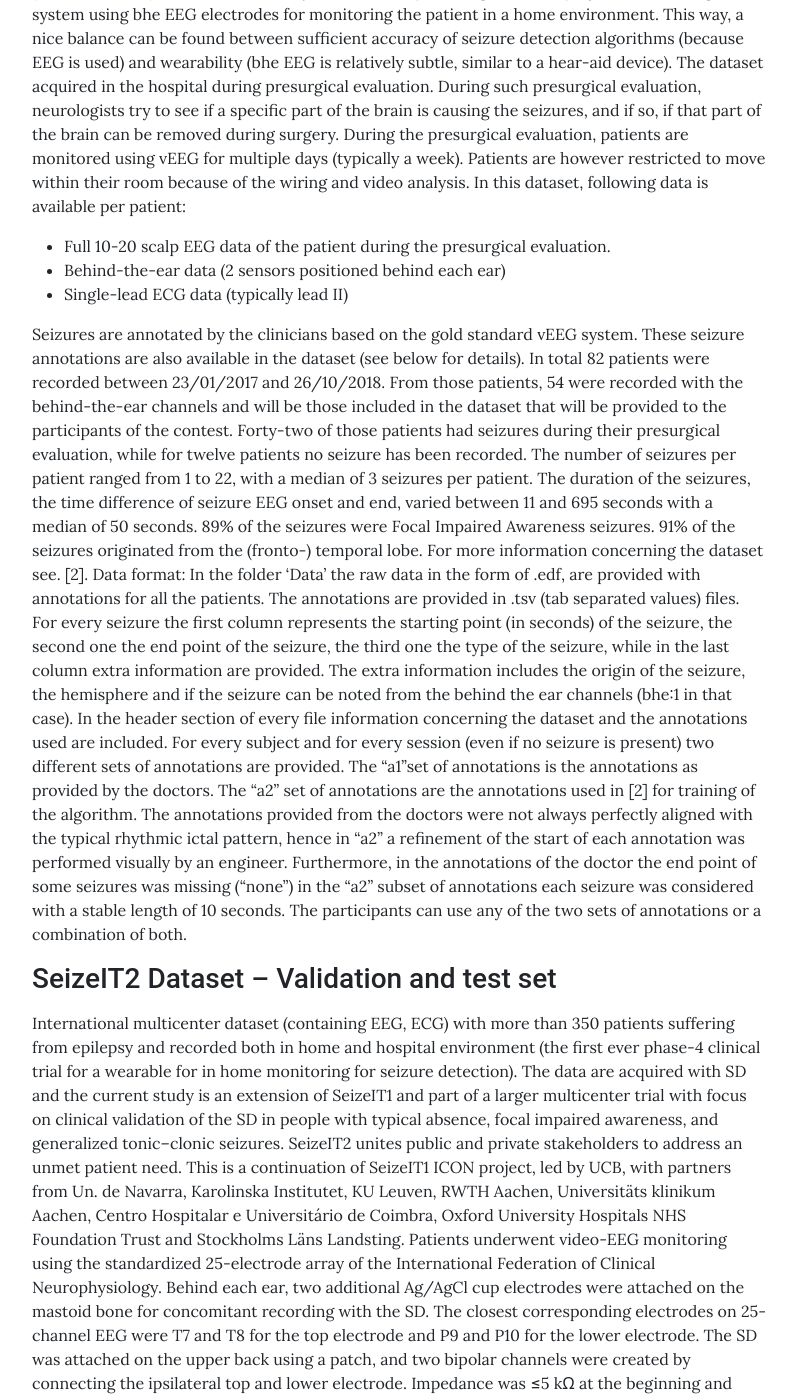
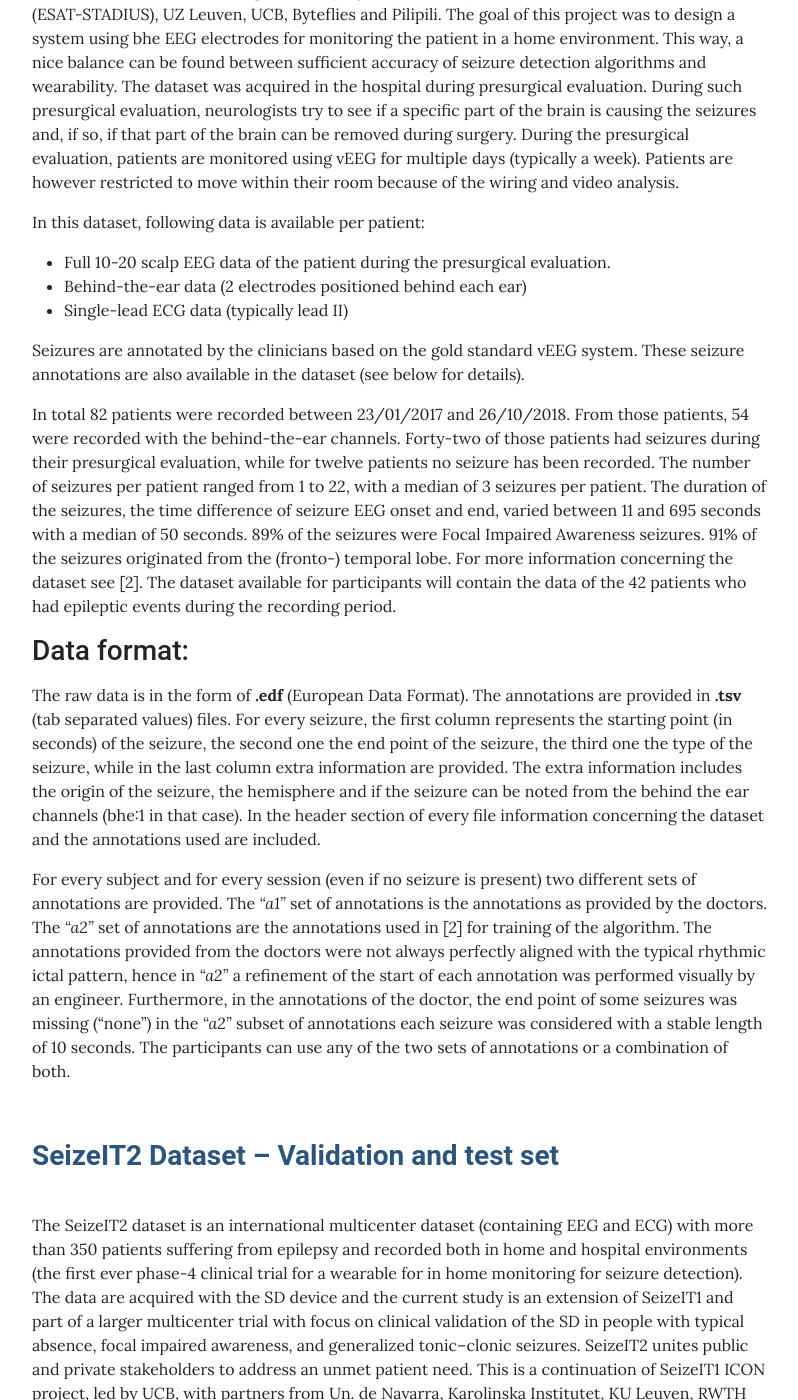
Before and after one commit to miguelbhagubai/testpage, a Jekyll site: the page built from pages/dataset.md, in a window 1280 px wide and 1400 px high, scrolled down 396 px. Shown: the whole window, without its empty margins (240-1038 px from the left). Built offline with Jekyll 4.4.1, drawn with Linux system fonts in a browser that asks for light colours; some of the changed text lies outside the part shown.

Commit message:
updated pages

```diff
--- a/pages/dataset.md
+++ b/pages/dataset.md
@@ -3,23 +3,35 @@ title: Dataset
 permalink: /dataset/
 ---
 
-### Seize It1 Dataset – Training set
+### **<span style="color:#2B547E">Seize It1 Dataset – Training set</span>**
+\
+This dataset is obtained during an ICON project (2017-2018) in collaboration with KU Leuven (ESAT-STADIUS), UZ Leuven, UCB, Byteflies and Pilipili. The goal of this project was to design a system using bhe EEG electrodes for monitoring the patient in a home environment. This way, a nice balance can be found between sufficient accuracy of seizure detection algorithms and wearability. The dataset was acquired in the hospital during presurgical evaluation. During such presurgical evaluation, neurologists try to see if a specific part of the brain is causing the seizures and, if so, if that part of the brain can be removed during surgery. During the presurgical evaluation, patients are monitored using vEEG for multiple days (typically a week). Patients are however restricted to move within their room because of the wiring and video analysis.
 
-This dataset is obtained during an ICON project (2017-2018) in collaboration with KU Leuven (ESAT-STADIUS), UZ Leuven, UCB, Byteflies and Pilipili. The goal of this project was to design a system using bhe EEG electrodes for monitoring the patient in a home environment. This way, a nice balance can be found between sufficient accuracy of seizure detection algorithms (because EEG is used) and wearability (bhe EEG is relatively subtle, similar to a hear-aid device). The dataset acquired in the hospital during presurgical evaluation. During such presurgical evaluation, neurologists try to see if a specific part of the brain is causing the seizures, and if so, if that part of the brain can be removed during surgery. During the presurgical evaluation, patients are monitored using vEEG for multiple days (typically a week). Patients are however restricted to move within their room because of the wiring and video analysis.
 In this dataset, following data is available per patient:
 - Full 10-20 scalp EEG data of the patient during the presurgical evaluation.
-- Behind-the-ear data (2 sensors positioned behind each ear)
+- Behind-the-ear data (2 electrodes positioned behind each ear)
 - Single-lead ECG data (typically lead II)
 
 Seizures are annotated by the clinicians based on the gold standard vEEG system. These seizure annotations are also available in the dataset (see below for details).
-In total 82 patients were recorded between 23/01/2017 and 26/10/2018. From those patients, 54 were recorded with the behind-the-ear channels and will be those included in the dataset that will be provided to the participants of the contest. Forty-two of those patients had seizures during their presurgical evaluation, while for twelve patients no seizure has been recorded. The number of seizures per patient ranged from 1 to 22, with a median of 3 seizures per patient. The duration of the seizures, the time difference of seizure EEG onset and end, varied between 11 and 695 seconds with a median of 50 seconds. 89% of the seizures were Focal Impaired Awareness seizures. 91% of the seizures originated from the (fronto-) temporal lobe. For more information concerning the dataset see. [2].
-Data format:  In the folder 'Data' the raw data in the form of .edf, are provided with annotations for all the patients. The annotations are provided in .tsv (tab separated values) files. For every seizure the first column represents the starting point (in seconds) of the seizure, the second one the end point of the seizure, the third one the type of the seizure, while in the last column extra information are provided. The extra information includes the origin of the seizure, the hemisphere and if the seizure can be noted from the behind the ear channels (bhe:1 in that case).  In the header section of every file information concerning the dataset and the annotations used are included.
-For every subject and for every session (even if no seizure is present) two different sets of annotations are provided. The "a1"set of annotations is the annotations as provided by the doctors. The "a2" set of annotations are the annotations used in [2] for training of the algorithm. The annotations provided from the doctors were not always perfectly aligned with the typical rhythmic ictal pattern, hence in "a2" a refinement of the start of each annotation was performed visually by an engineer. Furthermore, in the annotations of the doctor the end point of some seizures was missing ("none") in the "a2" subset of annotations each seizure was considered with a stable length of 10 seconds. The participants can use any of the two sets of annotations or a combination of both.
+
+In total 82 patients were recorded between 23/01/2017 and 26/10/2018. From those patients, 54 were recorded with the behind-the-ear channels. Forty-two of those patients had seizures during their presurgical evaluation, while for twelve patients no seizure has been recorded. The number of seizures per patient ranged from 1 to 22, with a median of 3 seizures per patient. The duration of the seizures, the time difference of seizure EEG onset and end, varied between 11 and 695 seconds with a median of 50 seconds. 89% of the seizures were Focal Impaired Awareness seizures. 91% of the seizures originated from the (fronto-) temporal lobe. For more information concerning the dataset see [2]. The dataset available for participants will contain the data of the 42 patients who had epileptic events during the recording period.
 
 
+### Data format:
 
-### SeizeIT2 Dataset – Validation and test set
+The raw data is in the form of **.edf** (European Data Format). The annotations are provided in **.tsv** (tab separated values) files. For every seizure, the first column represents the starting point (in seconds) of the seizure, the second one the end point of the seizure, the third one the type of the seizure, while in the last column extra information are provided. The extra information includes the origin of the seizure, the hemisphere and if the seizure can be noted from the behind the ear channels (bhe:1 in that case).  In the header section of every file information concerning the dataset and the annotations used are included.
 
-International multicenter dataset (containing EEG, ECG) with more than 350 patients suffering from epilepsy and recorded both in home and hospital environment (the first ever phase-4 clinical trial for a wearable for in home monitoring for seizure detection). The data are acquired with SD and the current study is an extension of SeizeIT1 and part of a larger multicenter trial with focus on clinical validation of the SD in people with typical absence, focal impaired awareness, and generalized tonic–clonic seizures. SeizeIT2 unites public and private stakeholders to address an unmet patient need. This is a continuation of SeizeIT1 ICON project, led by UCB, with partners from Un. de Navarra, Karolinska Institutet, KU Leuven, RWTH Aachen, Universitäts klinikum Aachen, Centro Hospitalar e Universitário de Coimbra, Oxford University Hospitals NHS Foundation Trust and Stockholms Läns Landsting.
+For every subject and for every session (even if no seizure is present) two different sets of annotations are provided. The _"a1"_ set of annotations is the annotations as provided by the doctors. The _"a2"_ set of annotations are the annotations used in [2] for training of the algorithm. The annotations provided from the doctors were not always perfectly aligned with the typical rhythmic ictal pattern, hence in _"a2"_ a refinement of the start of each annotation was performed visually by an engineer. Furthermore, in the annotations of the doctor, the end point of some seizures was missing ("none") in the _"a2"_ subset of annotations each seizure was considered with a stable length of 10 seconds. The participants can use any of the two sets of annotations or a combination of both.
+
+&nbsp;
+
+### **<span style="color:#2B547E">SeizeIT2 Dataset – Validation and test set</span>**
+\
+The SeizeIT2 dataset is an international multicenter dataset (containing EEG and ECG) with more than 350 patients suffering from epilepsy and recorded both in home and hospital environments (the first ever phase-4 clinical trial for a wearable for in home monitoring for seizure detection). The data are acquired with the SD device and the current study is an extension of SeizeIT1 and part of a larger multicenter trial with focus on clinical validation of the SD in people with typical absence, focal impaired awareness, and generalized tonic–clonic seizures. SeizeIT2 unites public and private stakeholders to address an unmet patient need. This is a continuation of SeizeIT1 ICON project, led by UCB, with partners from Un. de Navarra, Karolinska Institutet, KU Leuven, RWTH Aachen, Universitäts klinikum Aachen, Centro Hospitalar e Universitário de Coimbra, Oxford University Hospitals NHS Foundation Trust and Stockholms Läns Landsting.
 Patients underwent video-EEG monitoring using the standardized 25-electrode array of the International Federation of Clinical Neurophysiology. Behind each ear, two additional Ag/AgCl cup electrodes were attached on the mastoid bone for concomitant recording with the SD. The closest corresponding electrodes on 25-channel EEG were T7 and T8 for the top electrode and P9 and P10 for the lower electrode. The SD was attached on the upper back using a patch, and two bipolar channels were created by connecting the ipsilateral top and lower electrode. Impedance was ≤5 kΩ at the beginning and checked throughout. The sampling rate of the SD and video-EEG was 250 Hz.
-In the context of this challenge the data for the in-hospital recordings of the patients in UZ Leuven will be used for the test set, but also for validation set. The SD recordings from three patients  will be provided to the participants in order to validate the performance of their models. All the models will be tested in the remaining 31 adult patients from UZ Leuven with focal seizures, by the organizers.
+
+In the context of this challenge the data for the in-hospital recordings of the patients in UZ Leuven will be used for the test set, but also for validation set. The SD recordings from 2 patients  will be provided to the participants in order to validate the performance of their models. All the models will be tested in the remaining 31 adult patients from UZ Leuven with focal seizures, by the organizers.
+
+### Data format:
+
+Similar to the SeizeIT1 dataset, the raw EEG and ECG data is in the form of **.edf**. The annotations for the validation set are also provided in **.tsv** files, where the first column represents the start of the seizure and the second the end (in seconds). For this dataset, only the annotations provided by the neurologist are present (_a1_).
```
Also changed, not shown: pages/home.md (+6 -6 lines), pages/tasks.md (+5 -5 lines).
